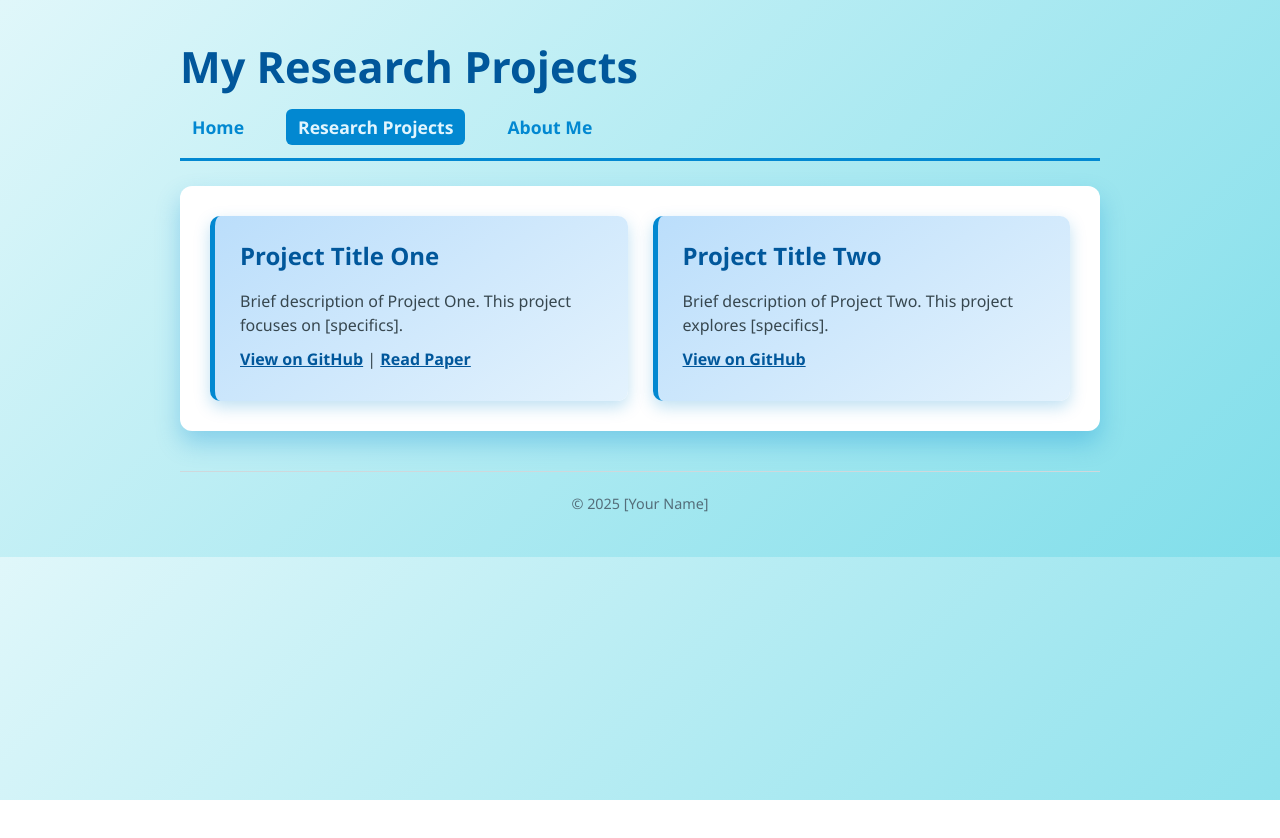
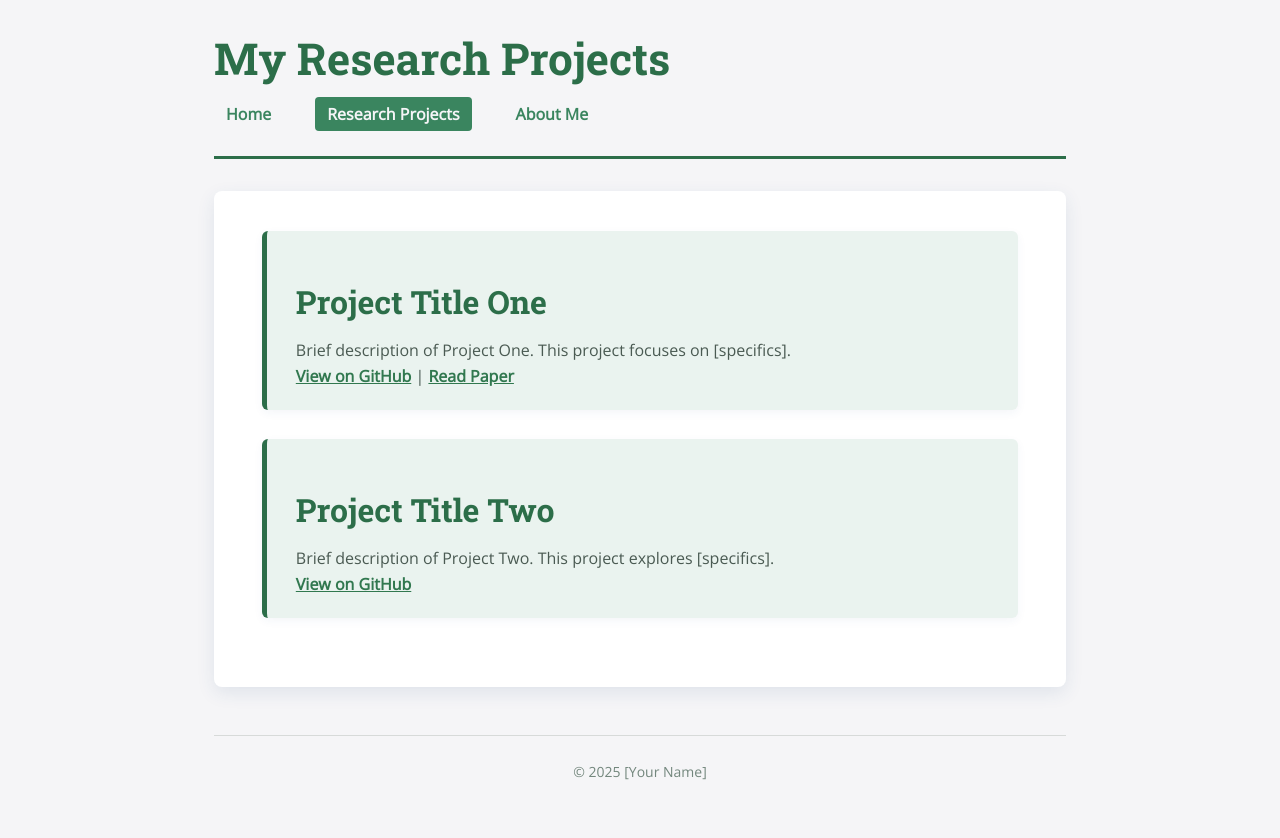
Before and after one commit to VigneshG0121/vignesh_kumar_gopalakrishnan.github.io, a plain HTML site: page project.html in a window 1280 px wide. Before the commit the page ends 800 px from the top, so only its background shows below. Drawn offline with nearby package versions, Linux system fonts and the light colour scheme.

Commit message:
Update styles.css

```diff
--- a/styles.css
+++ b/styles.css
@@ -1,156 +1,159 @@
-/* Formal and Colorful Stylesheet for Personal Research Website */
+/* Grey background with green accent inspired by gradfolio */
 
-/* Reset and Base Styles */
+@import url('https://fonts.googleapis.com/css2?family=Roboto+Slab:wght@400;700&family=Open+Sans&display=swap');
+
 * {
   box-sizing: border-box;
   margin: 0;
   padding: 0;
-  font-family: 'Segoe UI', Tahoma, Geneva, Verdana, sans-serif;
+  font-family: 'Open Sans', sans-serif;
 }
 
 body {
-  background: linear-gradient(135deg, #e0f7fa, #80deea);
-  color: #263238;
-  padding: 30px 20px;
-  max-width: 960px;
-  margin: auto;
-  line-height: 1.7;
+  background-color: #f5f5f7; /* Light grey background */
+  color: #2f4f4f; /* Dark slate grey text as base */
+  line-height: 1.65;
+  max-width: 900px;
+  margin: 2rem auto;
+  padding: 0 1.5rem;
+  font-size: 16px;
+}
+
+h1, h2, h3 {
+  font-family: 'Roboto Slab', serif;
+  font-weight: 700;
+  color: #2c6e49; /* Deep green for headings */
+}
+
+h1 {
+  font-size: 2.75rem;
+  margin-bottom: 0.5rem;
+  line-height: 1.2;
+}
+
+h2 {
+  font-size: 2rem;
+  margin-top: 1.5rem;
+  margin-bottom: 0.7rem;
+}
+
+h3 {
+  font-size: 1.3rem;
+  margin-bottom: 0.5rem;
 }
 
 header {
-  border-bottom: 3px solid #0288d1;
-  padding-bottom: 15px;
-  margin-bottom: 25px;
-}
-
-h1 {
-  font-weight: 700;
-  font-size: 2.7rem;
-  color: #01579b;
-  margin-bottom: 10px;
+  border-bottom: 3px solid #2c6e49; /* Green border */
+  padding-bottom: 0.8rem;
+  margin-bottom: 2rem;
 }
 
 nav ul {
   list-style: none;
   display: flex;
-  gap: 30px;
+  gap: 2rem;
+  padding: 0.5rem 0 1rem 0;
 }
 
 nav ul li a {
   text-decoration: none;
   font-weight: 600;
-  color: #0288d1;
-  font-size: 1.1rem;
+  color: #3a855f; /* Medium green for nav links */
   padding: 6px 12px;
-  border-radius: 6px;
-  transition: background-color 0.3s ease, color 0.3s ease;
+  border-radius: 4px;
+  transition: background-color 0.25s ease, color 0.25s ease;
 }
 
 nav ul li a:hover,
 nav ul li a.active {
-  background-color: #0288d1;
-  color: #e1f5fe;
+  background-color: #3a855f;
+  color: #f5f5f7; /* Light grey text on hover */
 }
 
 main {
-  background: white;
-  padding: 30px;
-  border-radius: 12px;
-  box-shadow: 0 12px 24px rgba(2, 136, 209, 0.3);
-}
-
-section.intro {
-  font-size: 1.25rem;
-  margin-bottom: 30px;
-}
-
-section.projects-list {
-  display: grid;
-  grid-template-columns: 1fr 1fr;
-  gap: 25px;
+  background: #ffffff;
+  border-radius: 8px;
+  box-shadow: 0 6px 18px rgb(44 82 130 / 0.1);
+  padding: 2.5rem 3rem;
 }
 
 .project-card {
-  background: linear-gradient(145deg, #bbdefb, #e3f2fd);
-  border-left: 5px solid #0288d1;
-  padding: 20px 25px;
-  border-radius: 10px;
-  box-shadow: 0 6px 16px rgba(2, 136, 209, 0.25);
+  border-left: 5px solid #2c6e49;
+  background-color: #eaf3ef;
+  padding: 1.3rem 1.8rem;
+  margin-bottom: 1.8rem;
+  border-radius: 6px;
+  box-shadow: 0 3px 10px rgb(44 82 130 / 0.05);
   transition: box-shadow 0.3s ease;
 }
 
 .project-card:hover {
-  box-shadow: 0 8px 22px rgba(2, 136, 209, 0.45);
+  box-shadow: 0 8px 20px rgb(44 82 130 / 0.15);
 }
 
 .project-card h2 {
-  color: #01579b;
-  margin-bottom: 12px;
-  font-size: 1.5rem;
+  margin-bottom: 0.5rem;
+  color: #2c6e49;
 }
 
 .project-card p {
-  color: #37474f;
-  line-height: 1.5;
+  color: #4a5a52;
   font-size: 1rem;
-  margin-bottom: 10px;
 }
 
 .project-card a {
-  color: #01579b;
+  color: #31784f;
   text-decoration: underline;
   font-weight: 600;
-  transition: color 0.3s ease;
+  transition: color 0.2s ease;
 }
 
 .project-card a:hover {
-  color: #0288d1;
+  color: #2c6e49;
 }
 
-section.about-content {
-  font-size: 1.1rem;
-  color: #37474f;
-  max-width: 700px;
-  margin: auto;
+.about-content h2 {
+  color: #2c6e49;
+  margin-bottom: 1rem;
 }
 
-section.about-content h2 {
-  color: #01579b;
-  margin-bottom: 18px;
+.about-content p {
+  color: #4a5a52;
+  margin-bottom: 1.2rem;
+  font-size: 1.05rem;
 }
 
-section.about-content p {
-  margin-bottom: 18px;
-  line-height: 1.6;
-}
-
-section.about-content a {
-  color: #0288d1;
+.about-content a {
+  color: #3a855f;
   font-weight: 600;
   text-decoration: none;
 }
 
-section.about-content a:hover {
+.about-content a:hover {
   text-decoration: underline;
 }
 
 footer {
   text-align: center;
-  padding: 20px 0 10px;
-  margin-top: 40px;
-  color: #546e7a;
-  font-size: 0.9rem;
-  border-top: 1px solid #cfd8dc;
+  margin-top: 3rem;
+  padding: 1.5rem 0;
+  font-size: 0.875rem;
+  color: #73877d;
+  border-top: 1px solid #d7dad9;
 }
 
-/* Responsive Design */
-@media (max-width: 750px) {
-  section.projects-list {
-    grid-template-columns: 1fr;
+/* Responsive */
+@media (max-width: 700px) {
+  nav ul {
+    flex-direction: column;
+    gap: 1rem;
   }
 
-  nav ul {
-    flex-direction: column;
-    gap: 15px;
+  main {
+    padding: 1.5rem 1.5rem;
+  }
+
+  .project-card {
+    padding: 1rem 1rem;
   }
 }
```
